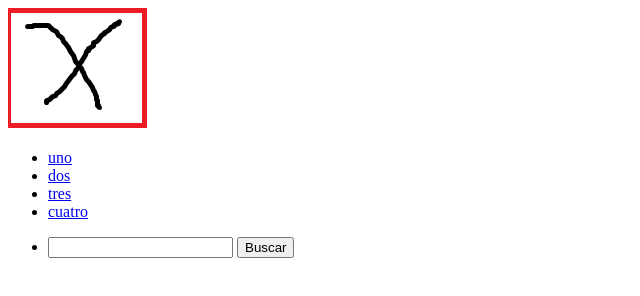
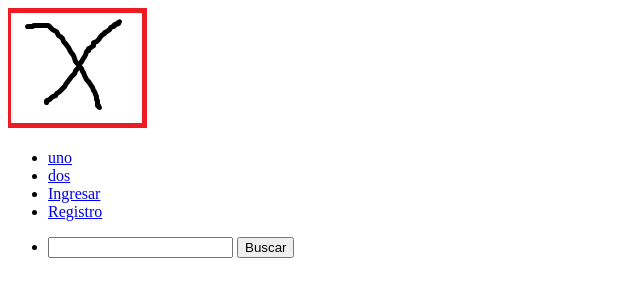
Before and after one commit to hmurillo01/html, a plain HTML site: page index.html in a window 1280 px wide. Shown: the full height of the page, 0-640 px from the left. Drawn offline with Linux system fonts and the light colour scheme.

Commit message:
Inicio html2

```diff
--- a/index.html
+++ b/index.html
@@ -16,8 +16,8 @@
       <ul>
         <li><a href="uno.html">uno</a></li>
         <li><a href="dos.html">dos</a></li>
-        <li><a href="tres.html">tres</a></li>
-        <li><a href="cuatro.html">cuatro</a></li>
+        <li><a href="tres.html">Ingresar</a></li>
+        <li><a href="cuatro.html">Registro</a></li>
       </ul>
       <ul>
         <li>
```
Also changed, not shown: lista.html (added), login.html (added), registro.html (added).
